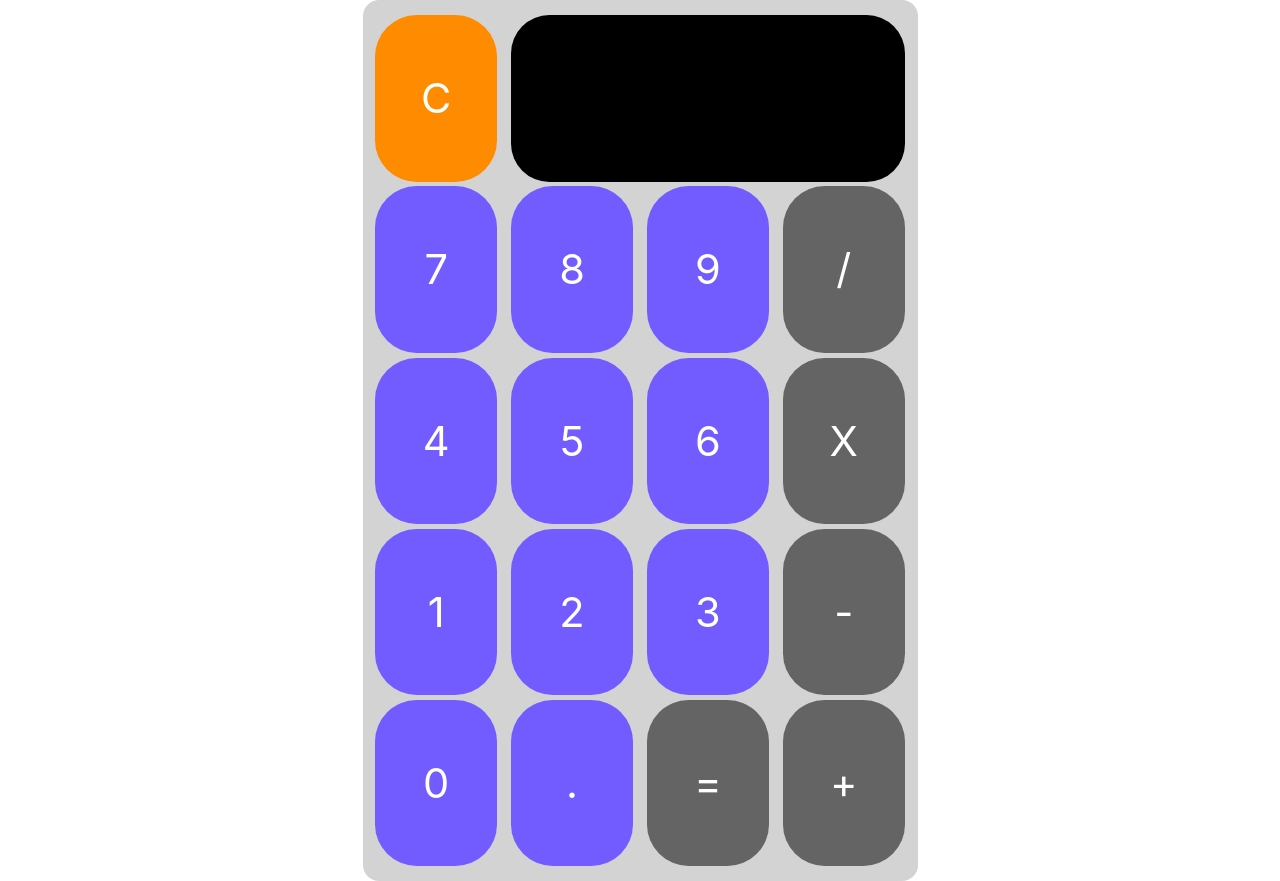
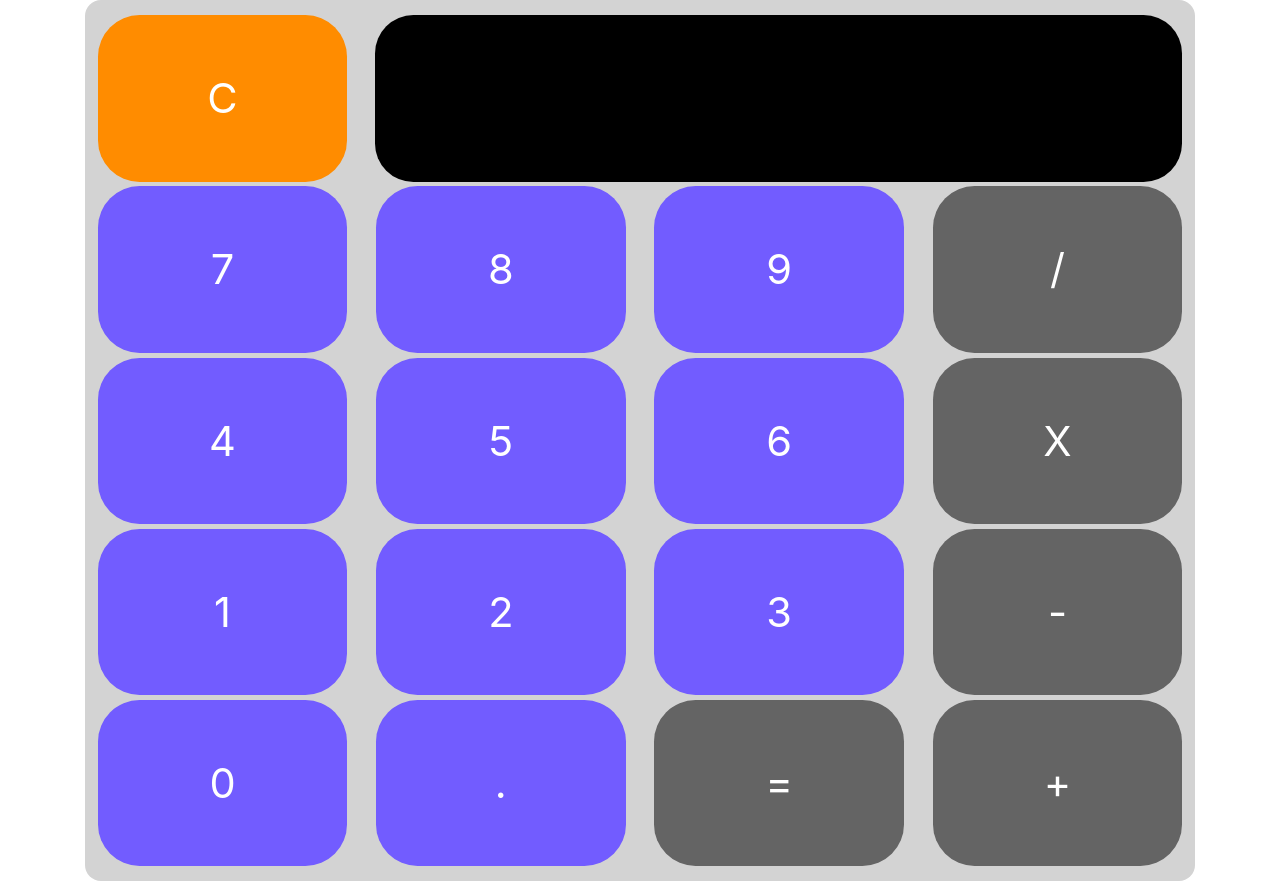
Before and after one commit to gillie1022/mysite, a Django app: page /projects/calculator in a window 1280 px wide. Shown: the part 56-937 px from the top of the page. Run offline with Django 3.2, Linux system fonts and the light colour scheme; parts of the project's set-up code (start-up, migrations or seed data) failed here and were passed over; some libraries are stand-ins or nearby versions.

Commit message:
fixed calculator styling

```diff
--- a/static/projects/calculator/styles.css
+++ b/static/projects/calculator/styles.css
@@ -1,7 +1,6 @@
 .calculator {
   display: flex;
   flex-wrap: wrap;
-  width: 50%;
   justify-content: space-between;
   margin: auto;
   background-color: lightgray;
```
